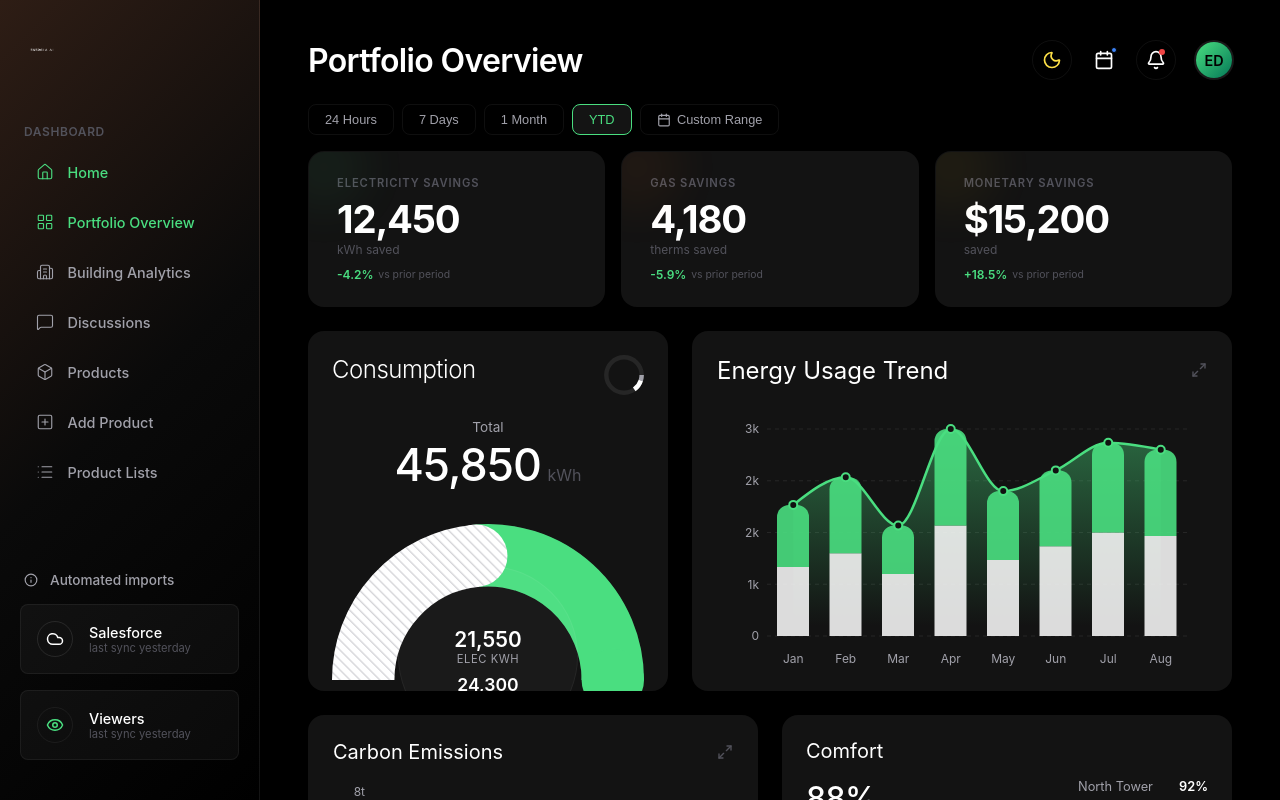
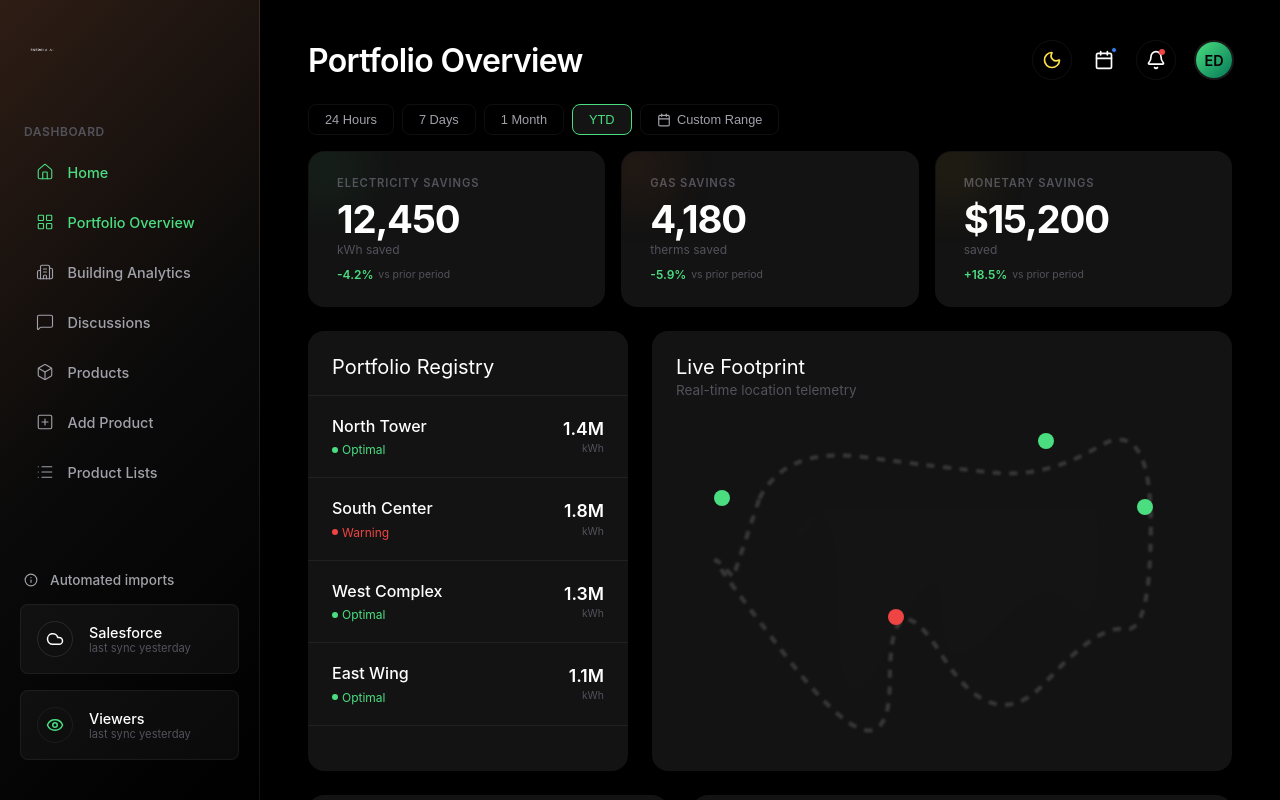
Before and after one commit to edorfanini00/energiaai, a React (Vite) app: page / in a window 1280 px wide. Built offline with nearby package versions, Linux system fonts and the light colour scheme.

Commit message:
feat: integrate interactive 2-column svg map with glowing telemetry dots and live building registry into Portfolio overview

```diff
--- a/src/components/Dashboard/PortfolioView.jsx
+++ b/src/components/Dashboard/PortfolioView.jsx
@@ -45,6 +45,47 @@ const emissionsDataByPeriod = {
         { month: 'Oct', emissions: 3.4, reduced: 0.9 }, { month: 'Nov', emissions: 3.2, reduced: 1.4 }, { month: 'Dec', emissions: 3.6, reduced: 1.6 }
     ],
     'custom': []
+};
+
+// Building Map mock data keyed by period
+const mapBuildingsByPeriod = {
+    '24h': [
+        { id: 'north', name: 'North Tower', status: 'Optimal', energy: '4.2k' },
+        { id: 'south', name: 'South Center', status: 'Warning', energy: '5.1k' },
+        { id: 'west', name: 'West Complex', status: 'Optimal', energy: '3.8k' },
+        { id: 'east', name: 'East Wing', status: 'Optimal', energy: '3.3k' }
+    ],
+    '7d': [
+        { id: 'north', name: 'North Tower', status: 'Optimal', energy: '29.5k' },
+        { id: 'south', name: 'South Center', status: 'Warning', energy: '36.2k' },
+        { id: 'west', name: 'West Complex', status: 'Optimal', energy: '27.1k' },
+        { id: 'east', name: 'East Wing', status: 'Optimal', energy: '23.4k' }
+    ],
+    '1m': [
+        { id: 'north', name: 'North Tower', status: 'Optimal', energy: '124k' },
+        { id: 'south', name: 'South Center', status: 'Warning', energy: '158k' },
+        { id: 'west', name: 'West Complex', status: 'Optimal', energy: '115k' },
+        { id: 'east', name: 'East Wing', status: 'Optimal', energy: '98k' }
+    ],
+    'ytd': [
+        { id: 'north', name: 'North Tower', status: 'Optimal', energy: '1.4M' },
+        { id: 'south', name: 'South Center', status: 'Warning', energy: '1.8M' },
+        { id: 'west', name: 'West Complex', status: 'Optimal', energy: '1.3M' },
+        { id: 'east', name: 'East Wing', status: 'Optimal', energy: '1.1M' }
+    ],
+    'custom': [
+        { id: 'north', name: 'North Tower', status: '—', energy: '—' },
+        { id: 'south', name: 'South Center', status: '—', energy: '—' },
+        { id: 'west', name: 'West Complex', status: '—', energy: '—' },
+        { id: 'east', name: 'East Wing', status: '—', energy: '—' }
+    ]
+};
+
+const mapCoordinates = {
+    'west':  { top: '38%', left: '12%' },
+    'south': { top: '65%', left: '42%' },
+    'north': { top: '25%', left: '68%' },
+    'east':  { top: '40%', left: '85%' }
 };
 
 // Dense savings breakdown keyed by period (for modal visualization)
@@ -533,10 +574,14 @@ const PortfolioView = () => {
     const [customEnd, setCustomEnd] = useState('');
     const [hoveredArc, setHoveredArc] = useState(null);
     const [mousePos, setMousePos] = useState({ x: 0, y: 0 });
+    const [activeMapBuilding, setActiveMapBuilding] = useState(null);
 
     const handleArcMouseMove = (e) => {
         setMousePos({ x: e.clientX, y: e.clientY });
     };
+
+    // Map bindings
+    const activeBuildingList = mapBuildingsByPeriod[savingsPeriod];
 
     // Pull period-synced data
     const arcData = arcDataByPeriod[savingsPeriod];
@@ -680,6 +725,107 @@ const PortfolioView = () => {
                         </div>
                     </div>
                 ))}
+            </div>
+
+            {/* Interactive Portfolio Map & Building Registry */}
+            <div style={{ display: 'grid', gridTemplateColumns: 'minmax(280px, 320px) 1fr', gap: '1.5rem', height: '440px' }}>
+                {/* Building Registry (Left) */}
+                <div className="glass-card" style={{ padding: '0', display: 'flex', flexDirection: 'column', overflow: 'hidden' }}>
+                    <div style={{ padding: '1.5rem 1.5rem 1rem 1.5rem', borderBottom: '1px solid var(--border-light)' }}>
+                        <h2 style={{ fontSize: '1.25rem', fontWeight: 400 }}>Portfolio Registry</h2>
+                    </div>
+                    <div style={{ flex: 1, overflowY: 'auto', display: 'flex', flexDirection: 'column' }}>
+                        {activeBuildingList.map((b) => (
+                            <div
+                                key={b.id}
+                                onMouseEnter={() => setActiveMapBuilding(b.id)}
+                                onMouseLeave={() => setActiveMapBuilding(null)}
+                                style={{
+                                    padding: '1.25rem 1.5rem',
+                                    borderBottom: '1px solid var(--border-light)',
+                                    cursor: 'pointer',
+                                    background: activeMapBuilding === b.id ? 'rgba(255,255,255,0.04)' : 'transparent',
+                                    transition: 'background 0.2s',
+                                    display: 'flex', justifyContent: 'space-between', alignItems: 'center'
+                                }}
+                            >
+                                <div style={{ display: 'flex', flexDirection: 'column', gap: '0.4rem' }}>
+                                    <span style={{ fontSize: '1rem', fontWeight: 500, color: activeMapBuilding === b.id ? '#fff' : 'var(--text-primary)' }}>{b.name}</span>
+                                    <span style={{ fontSize: '0.75rem', color: b.status === 'Warning' ? '#ef4444' : 'var(--accent-green)', display: 'flex', alignItems: 'center', gap: '0.25rem' }}>
+                                        <div style={{ width: '6px', height: '6px', borderRadius: '50%', background: b.status === 'Warning' ? '#ef4444' : 'var(--accent-green)' }}></div>
+                                        {b.status}
+                                    </span>
+                                </div>
+                                <div style={{ display: 'flex', flexDirection: 'column', alignItems: 'flex-end', gap: '0.2rem' }}>
+                                    <span style={{ fontSize: '1.1rem', fontWeight: 600 }}>{b.energy}</span>
+                                    <span style={{ fontSize: '0.65rem', color: 'var(--text-muted)' }}>kWh</span>
+                                </div>
+                            </div>
+                        ))}
+                    </div>
+                </div>
+
+                {/* Interactive SVG Map (Right) */}
+                <div className="glass-card" style={{ position: 'relative', overflow: 'hidden', padding: '1.5rem', display: 'flex', alignItems: 'center', justifyItems: 'center' }}>
+
+                    <div style={{ position: 'absolute', top: '1.5rem', left: '1.5rem', zIndex: 10 }}>
+                        <h2 style={{ fontSize: '1.25rem', fontWeight: 400 }}>Live Footprint</h2>
+                        <span style={{ fontSize: '0.85rem', color: 'var(--text-muted)' }}>Real-time location telemetry</span>
+                    </div>
+
+                    <div style={{ position: 'absolute', top: 0, left: 0, right: 0, bottom: 0, display: 'flex', alignItems: 'center', justifyContent: 'center', opacity: 0.15 }}>
+                        {/* Generic Vector representation of a landmass map */}
+                        <svg viewBox="0 0 1000 600" style={{ width: '90%', height: '90%', filter: 'blur(1px)' }}>
+                            <path d="M150,200 Q200,100 350,120 T600,150 T800,100 T900,250 T850,450 T700,550 T500,500 T400,550 T200,500 T100,350 Z" fill="none" stroke="#fff" strokeWidth="8" strokeDasharray="16 16" />
+                            <path d="M250,250 Q300,180 400,200 T600,220 T750,180 T800,300 T750,400 T600,450 T500,420 T400,480 T300,400 T200,300 Z" fill="rgba(255,255,255,0.05)" />
+                        </svg>
+                    </div>
+
+                    {/* Overlay Dots */}
+                    {activeBuildingList.map((b) => (
+                        <div
+                            key={`map-dot-${b.id}`}
+                            onMouseEnter={() => setActiveMapBuilding(b.id)}
+                            onMouseLeave={() => setActiveMapBuilding(null)}
+                            style={{
+                                position: 'absolute',
+                                top: mapCoordinates[b.id].top,
+                                left: mapCoordinates[b.id].left,
+                                width: '16px', height: '16px',
+                                borderRadius: '50%',
+                                background: b.status === 'Warning' ? '#ef4444' : 'var(--accent-green)',
+                                cursor: 'pointer',
+                                transform: activeMapBuilding === b.id ? 'translate(-50%, -50%) scale(1.5)' : 'translate(-50%, -50%) scale(1)',
+                                transition: 'transform 0.3s cubic-bezier(0.175, 0.885, 0.32, 1.275)',
+                                zIndex: activeMapBuilding === b.id ? 20 : 10,
+                                boxShadow: activeMapBuilding === b.id
+                                    ? `0 0 24px 8px ${b.status === 'Warning' ? 'rgba(239,68,68,0.4)' : 'rgba(52,199,89,0.4)'}`
+                                    : 'none'
+                            }}
+                        >
+                            {/* Inner Dot Pulse Ring */}
+                            <div className="pulse-ring" style={{
+                                position: 'absolute', top: '50%', left: '50%', transform: 'translate(-50%, -50%)',
+                                width: '100%', height: '100%', borderRadius: '50%',
+                                background: 'transparent',
+                                border: `2px solid ${b.status === 'Warning' ? '#ef4444' : 'var(--accent-green)'}`,
+                                animation: 'pulse-ring 2s infinite cubic-bezier(0.215, 0.61, 0.355, 1)'
+                            }} />
+
+                            {/* Label Tag showing strictly on hover */}
+                            {activeMapBuilding === b.id && (
+                                <div style={{
+                                    position: 'absolute', top: '-35px', left: '50%', transform: 'translateX(-50%)',
+                                    background: 'var(--bg-input)', border: '1px solid var(--border-light)',
+                                    padding: '4px 8px', borderRadius: '4px', fontSize: '0.7rem', fontWeight: 600,
+                                    color: '#fff', whiteSpace: 'nowrap', pointerEvents: 'none'
+                                }}>
+                                    {b.name}
+                                </div>
+                            )}
+                        </div>
+                    ))}
+                </div>
             </div>
 
             {/* Main Charts Row */}
--- a/src/index.css
+++ b/src/index.css
@@ -306,3 +306,22 @@ h6 {
     transform: scale(1) translateY(0);
   }
 }
+
+/* Map Pulse Rings */
+@keyframes pulse-ring {
+  0% {
+    transform: translate(-50%, -50%) scale(1);
+    box-shadow: 0 0 0 0 rgba(74, 222, 128, 0.7);
+    opacity: 1;
+  }
+  70% {
+    transform: translate(-50%, -50%) scale(2);
+    box-shadow: 0 0 0 15px rgba(74, 222, 128, 0);
+    opacity: 0;
+  }
+  100% {
+    transform: translate(-50%, -50%) scale(1);
+    box-shadow: 0 0 0 0 rgba(74, 222, 128, 0);
+    opacity: 0;
+  }
+}
```
